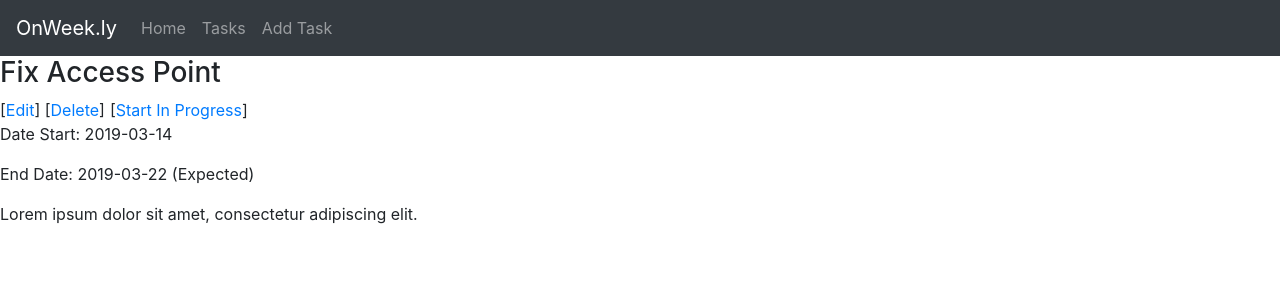
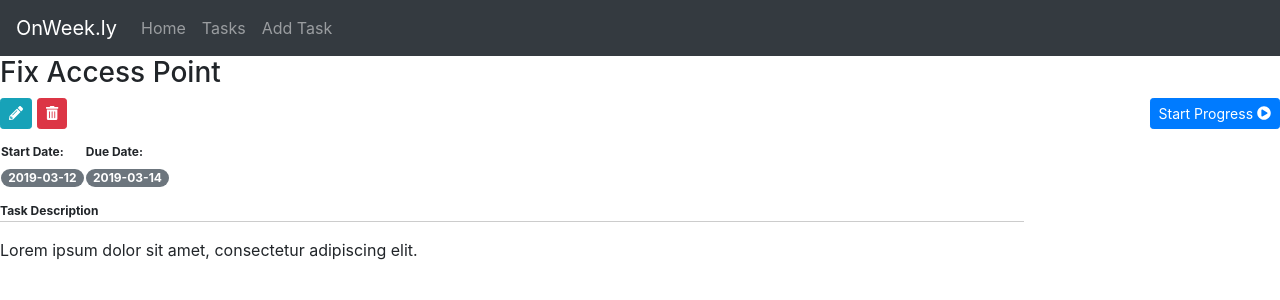
Before and after one commit to grglucastr/onweek.ly, a React (Create React App) app: page /tasks/1 in a window 1280 px wide. Shown: the top 300 px of the page. Built offline with nearby package versions, Linux system fonts and the light colour scheme.

Commit message:
Finish modal content styling with bootstrap

```diff
--- a/src/components/TaskDetailInfo.js
+++ b/src/components/TaskDetailInfo.js
@@ -1,35 +1,117 @@
 import React from "react";
 import { Link } from "react-router-dom";
 
-const TaskDetailInfo = ({ task }) => {
+import Row from "react-bootstrap/Row";
+import Col from "react-bootstrap/Col";
+import Button from "react-bootstrap/Button";
+import Badge from "react-bootstrap/Badge";
 
+import { FontAwesomeIcon } from "@fortawesome/react-fontawesome";
+import { faPencilAlt, faTrashAlt, faPlayCircle, faCheckCircle, faUndoAlt } from "@fortawesome/free-solid-svg-icons";
+
+
+const renderStatusAction = (task) => {
+  switch (task.status) {
+    case 1:
+      return (
+        <Button
+          size="sm"
+          variant="primary"
+          onClick={() => console.log('add action to start the progress')}>
+            Start Progress <FontAwesomeIcon icon={faPlayCircle} />
+        </Button>
+        )
+
+    case 2:
+      return (
+        <Button
+          size="sm"
+          variant="success"
+          onClick={() => console.log('add action to start the progress')}>
+            Done <FontAwesomeIcon icon={faCheckCircle} />
+        </Button>
+      )
+
+    case 3:
+      return (
+        <Button
+          size="sm"
+          variant="dark"
+          onClick={() => console.log('add action to start the progress')}>
+            Reopen Task <FontAwesomeIcon icon={faUndoAlt} />
+        </Button>
+      )
+  }
+}
+
+const TaskDetailInfo = ({ task, onEditTask }) => {
   return (
-    <div>
-      <h3>{task.subject}</h3>[<Link to={`/tasks/${task.id}/edit`}>Edit</Link>]
-      [
-        <a href="#" onClick={() => this.delete(task.id)}>
-        Delete
-        </a>
-      ]
-        {task.status === 1 ? (
-        <span className="task-status-link">
-          [<Link to={`/tasks/${task.id}/edit`}>Start In Progress</Link>]
-          </span>
-      ) : task.status === 2 ? (
-        <span className="task-status-link">
-          [<Link to={`/tasks/${task.id}/edit`}>Done</Link>]
-          </span>
-      ) : (
-            <span className="task-status-link">
-              [<Link to={`/tasks/${task.id}/edit`}>Reopen Task</Link>]
-          </span>
-          )}
-      <div>
-        <p>Date Start: 2019-03-14 </p>
-        <p>End Date: 2019-03-22 (Expected)</p>
-      </div>
-      <p>{task.description}</p>
-    </div>
+    <>
+      <Row>
+        <Col>
+          <h3>{task.subject}</h3>
+        </Col>
+      </Row>
+      <Row>
+        <Col>
+          <div className="mb-2">
+            <Button
+              size="sm"
+              title="Edit task information details."
+              variant="info"
+              style={{marginRight: '5px'}}
+              onClick={() => onEditTask(task.id)}>
+               <FontAwesomeIcon icon={ faPencilAlt } />
+            </Button>
+
+            <Button
+              size="sm"
+              title="Delete this task."
+              variant="danger"
+              onClick={() => console.log('delete action')}>
+               <FontAwesomeIcon icon={ faTrashAlt } />
+            </Button>
+
+          </div>
+        </Col>
+
+        <Col className="text-right">
+          {renderStatusAction(task)}
+        </Col>
+      </Row>
+
+      <Row>
+        <Col sm={4} style={{ padding: '0px' }}>
+          <table className="mb-2">
+            <tbody>
+              <tr>
+                <td><strong style={{ fontSize: '12px' }}>Start Date: </strong></td>
+                <td><strong style={{ fontSize: '12px' }}>Due Date: </strong></td>
+              </tr>
+              <tr>
+                <td><Badge pill variant="secondary">{task.startDate}</Badge></td>
+                <td><Badge pill variant="secondary">{task.expectedEndDate}</Badge></td>
+              </tr>
+            </tbody>
+          </table>
+        </Col>
+      </Row>
+
+      <Row>
+        <Col>
+          <p style={{width:'80%', borderBottom:'1px solid #ccc'}}>
+            <strong style={{ fontSize: '12px' }}>Task Description</strong>
+          </p>
+        </Col>
+      </Row>
+
+
+      <Row>
+        <Col>
+          <p>{task.description}</p>
+        </Col>
+      </Row>
+    </>
   );
 
 }
```
